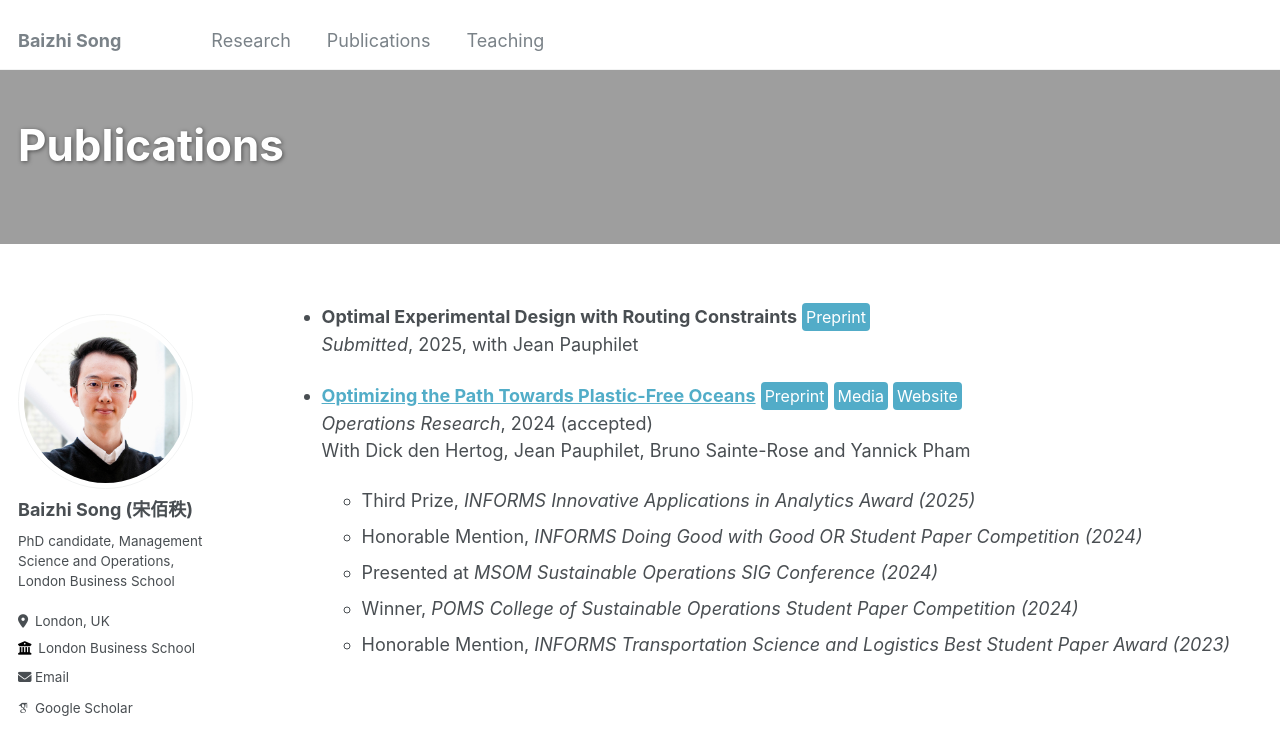
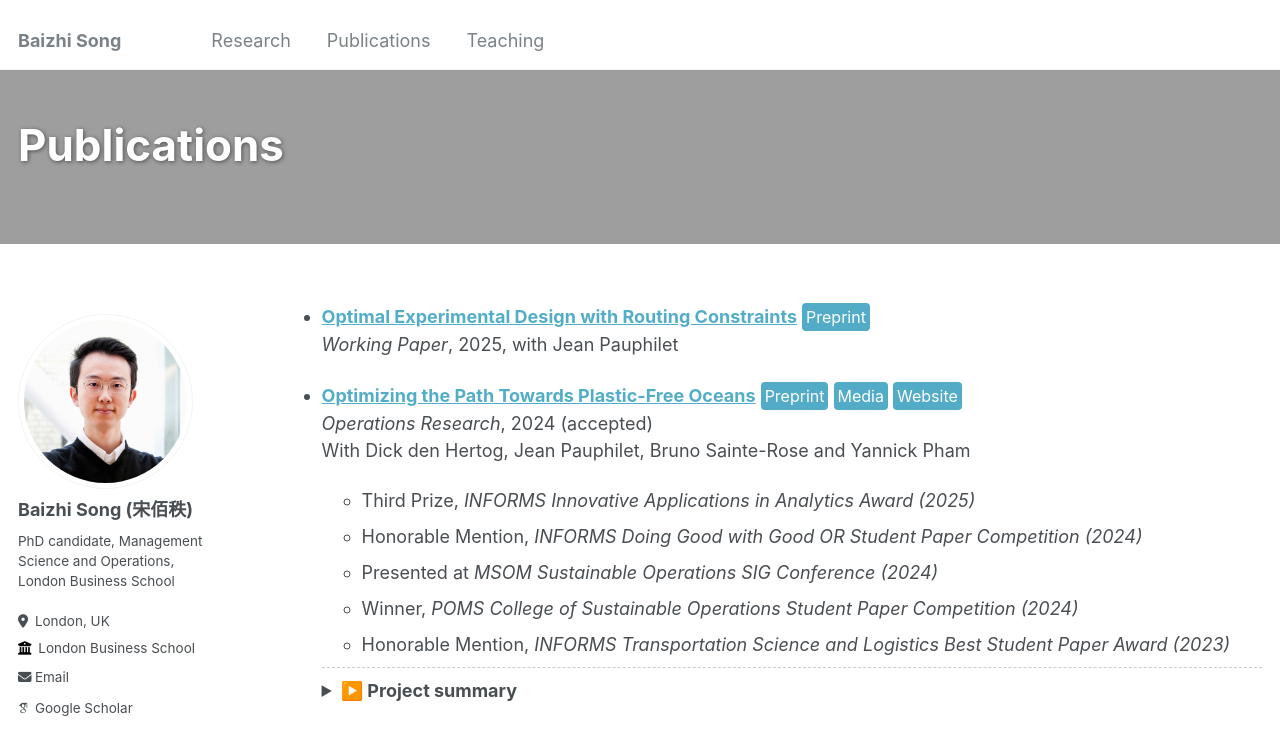
Before and after one commit to Baizhi-Song/baizhi-song.github.io, a Jekyll site: the page built from _pages/publications.md, in a window 1280 px wide and 900 px high. Shown: the top 755 px of the window. Built offline with Jekyll 4.4.1, drawn with Linux system fonts in a browser that asks for light colours; some web fonts are replaced.

Commit message:
Update publications.md

```diff
--- a/_pages/publications.md
+++ b/_pages/publications.md
@@ -9,8 +9,8 @@ header:
 <!-- ## Publications -->
 
 <a name="optimal-experimental-design-with-routing-constraints"></a>
-- **Optimal Experimental Design with Routing Constraints**  <a href="https://optimization-online.org/2025/03/optimal-experimental-design-with-routing-constraints/" style="display: inline-block; padding: 2px 4px; font-size: 16px; color: white; background-color: #52acc8; text-align: center; text-decoration: none; border-radius: 4px;">Preprint</a>
-*Submitted*, 2025, with Jean Pauphilet
+- **[Optimal Experimental Design with Routing Constraints](https://optimization-online.org/2025/03/optimal-experimental-design-with-routing-constraints/)**  <a href="https://optimization-online.org/2025/03/optimal-experimental-design-with-routing-constraints/" style="display: inline-block; padding: 2px 4px; font-size: 16px; color: white; background-color: #52acc8; text-align: center; text-decoration: none; border-radius: 4px;">Preprint</a>
+*Working Paper*, 2025, with Jean Pauphilet
 
 <a name="optimizing-the-path-towards-plastic-free-oceans"></a>
 - **[Optimizing the Path Towards Plastic-Free Oceans](https://pubsonline.informs.org/doi/full/10.1287/opre.2023.0515)**  <a href="https://optimization-online.org/2023/10/optimizing-the-path-towards-plastic-free-oceans/" style="display: inline-block; padding: 2px 4px; font-size: 16px; color: white; background-color: #52acc8; text-align: center; text-decoration: none; border-radius: 4px;">Preprint</a>  <a href="https://www.london.edu/think/winning-the-race-for-cleaner-oceans-with-analytics" style="display: inline-block; padding: 2px 4px; font-size: 16px; color: white; background-color: #52acc8; text-align: center; text-decoration: none; border-radius: 4px;">Media</a>  <a href="{{ site.baseurl }}/research/ocean_cleanup.html" style="display: inline-block; padding: 2px 4px; font-size: 16px; color: white; background-color: #52acc8; text-align: center; text-decoration: none; border-radius: 4px;">Website</a>
@@ -24,6 +24,29 @@ header:
   - Winner, *POMS College of Sustainable Operations Student Paper Competition (2024)*
   - Honorable Mention, *INFORMS Transportation Science and Logistics Best Student Paper Award (2023)*
 
+  <details style="margin: 0.5em 0 1em; border-top: 1px dashed #ccc; padding-top: 0.5em;">
+    <summary style="cursor: pointer; font-weight: bold;">
+      ▶️ Project summary
+    </summary>
+    <p>
+      Increasing ocean plastic pollution is irreversibly harming ecosystems…
+      On one-year data, our routing boosts collection by over 60%.
+    </p>
+    <div style="display: flex; gap: 1em; flex-wrap: wrap;">
+      <figure style="flex: 1 1 40%; margin: 0;">
+        <img src="/images/01_TOC/TOC_system02.jpg" alt="" style="width: 100%; border-radius: 4px;">
+        <figcaption style="text-align: center; font-size: 0.85em;">
+          Cleaning system 002 (TOC)
+        </figcaption>
+      </figure>
+      <figure style="flex: 1 1 55%; margin: 0;">
+        <img src="/images/01_TOC/path_demo_weather_2month_HD-ppt.gif" alt="" style="width: 100%; border-radius: 4px;">
+        <figcaption style="text-align: center; font-size: 0.85em;">
+          Animation of cleaning route
+        </figcaption>
+      </figure>
+    </div>
+  </details>
 
 <!-- {% if site.author.googlescholar %}
   <div class="wordwrap">You can also find my articles on <a href="{{site.author.googlescholar}}">my Google Scholar profile</a>.</div>
```
